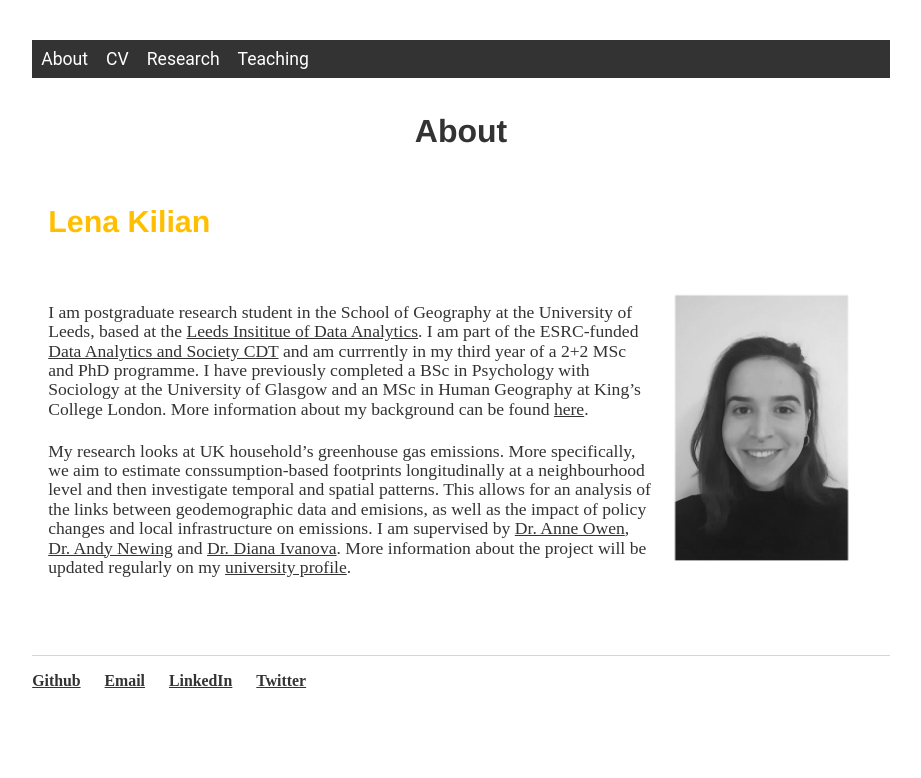
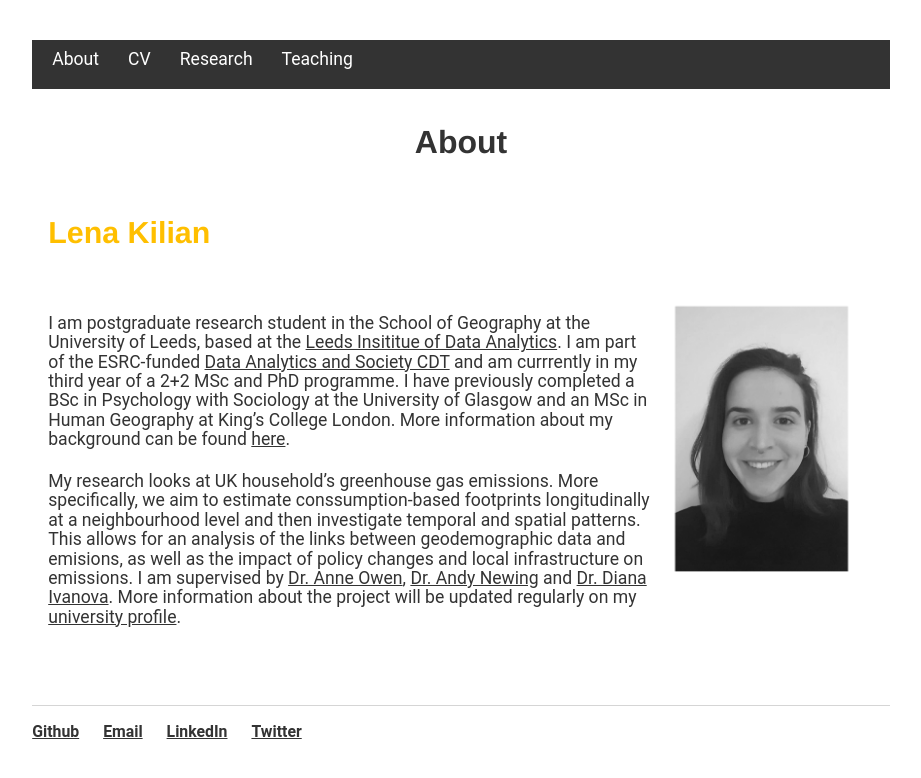
Before and after one commit to lena-kilian/lena-kilian.github.io, a Jekyll site: the page built from index.md, in a window 1280 px wide. Shown: the top 778 px of the page, without its empty margins (179-1100 px from the left). Built offline with Jekyll 4.4.1, drawn with Linux system fonts in a browser that asks for light colours; our own code applies the rules of GitHub Pages for plain Markdown files.

Commit message:
Update main.css

```diff
--- a/css/main.css
+++ b/css/main.css
@@ -18,7 +18,7 @@ body {
   font-size: 1.1em;
   color: #ffffff;
   text-align: center;
-  padding: 9px 9px;
+  padding: 9px 9px 20px 20px;
   text-decoration: none;
 }
 
@@ -77,7 +77,7 @@ body {
 }
 
 footer ul {
-    font-family:'Sans Serif';
+    font-family:'Roboto';
     padding: 0px;
     list-style: none;
     font-weight: bold;
@@ -125,7 +125,7 @@ h3 {
 p {
     font-size: 1.1em;
     line-height: 1.1em;
-    font-family:'Sans Serif';
+    font-family:'Roboto';
     color: #333;
     padding: 2.5px 16px;
 }
```
